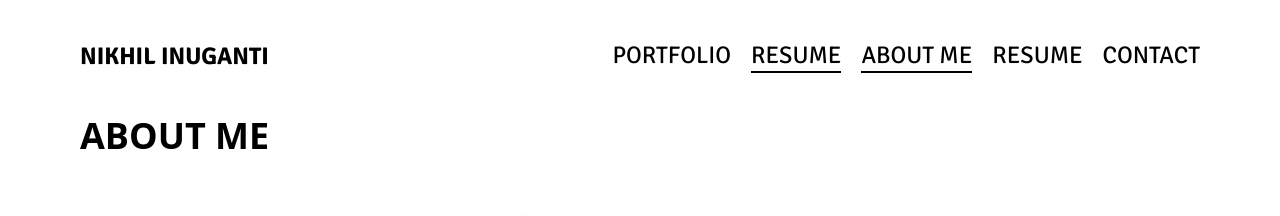
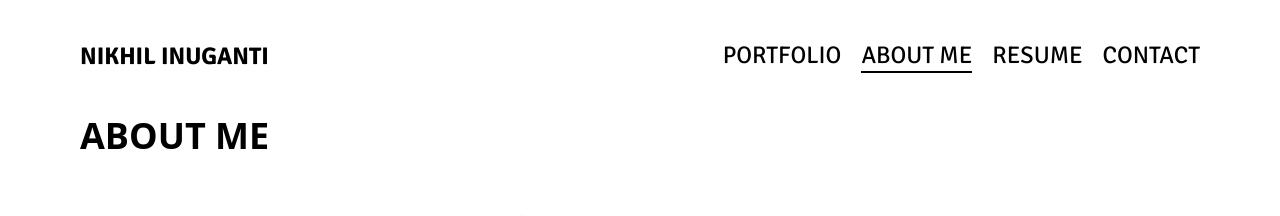
Before and after one commit to Nikhil4474/photography-portfolio-main, a plain HTML site: page dist/about_me.html in a window 1280 px wide. Shown: the top 216 px of the page. Drawn offline with nearby package versions, Linux system fonts and the light colour scheme.

Commit message:
fixed small styling errors

```diff
--- a/dist/about_me.html
+++ b/dist/about_me.html
@@ -100,16 +100,6 @@
                                     <span
                                         class="hidden md:block max-w-0 group-hover:max-w-full transition-all duration-500 h-0.5 bg-black dark:bg-white">
                                     </span>
-                                </a>
-                            </li>
-                                                        </li>
-                                                        <li class="group transition duration-300">
-                                <a
-                                    href="resume.html"
-                                    class="font-signika text-2xl"
-                                    >RESUME
-                                    <span
-                                        class="hidden md:block h-0.5 bg-black dark:bg-white"></span>
                                 </a>
                             </li>
                             <li class="group transition duration-300">
```
Also changed, not shown: dist/portfolio.html (+2 -2 lines), index.html (+3 -1 lines).
